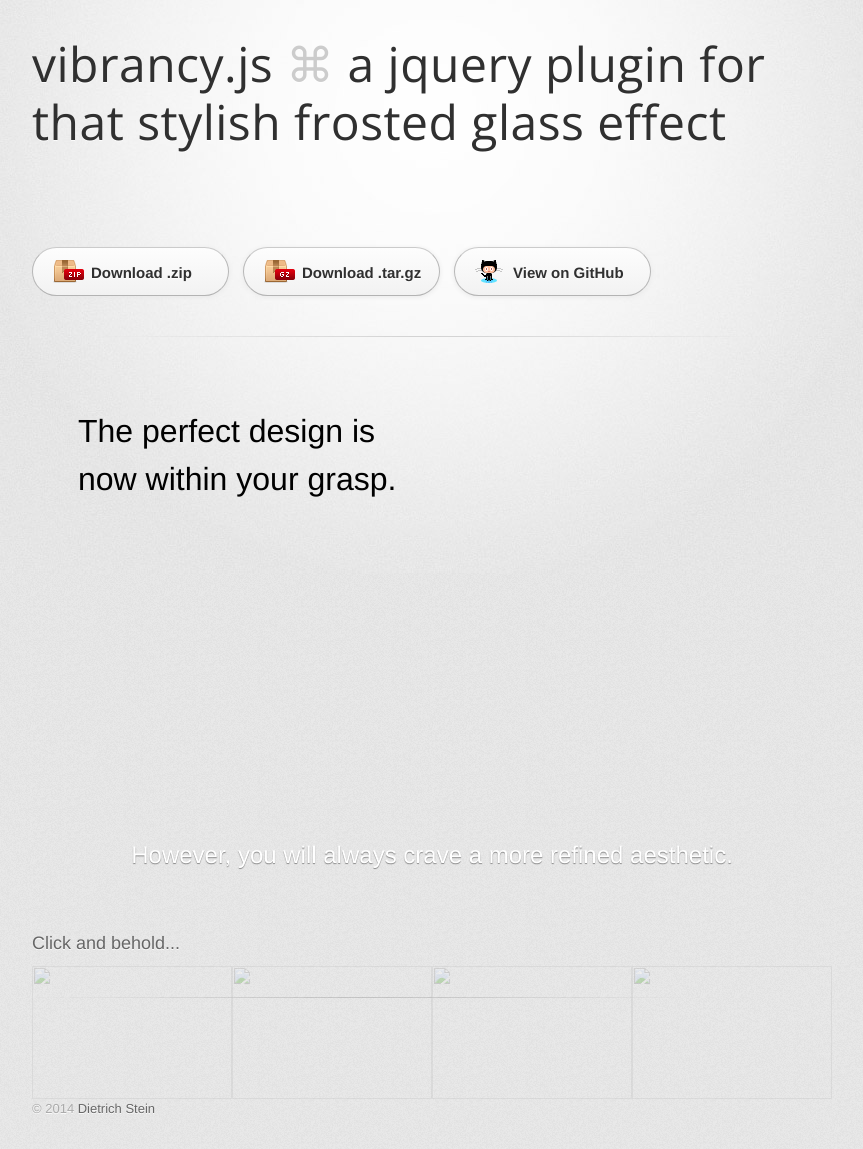
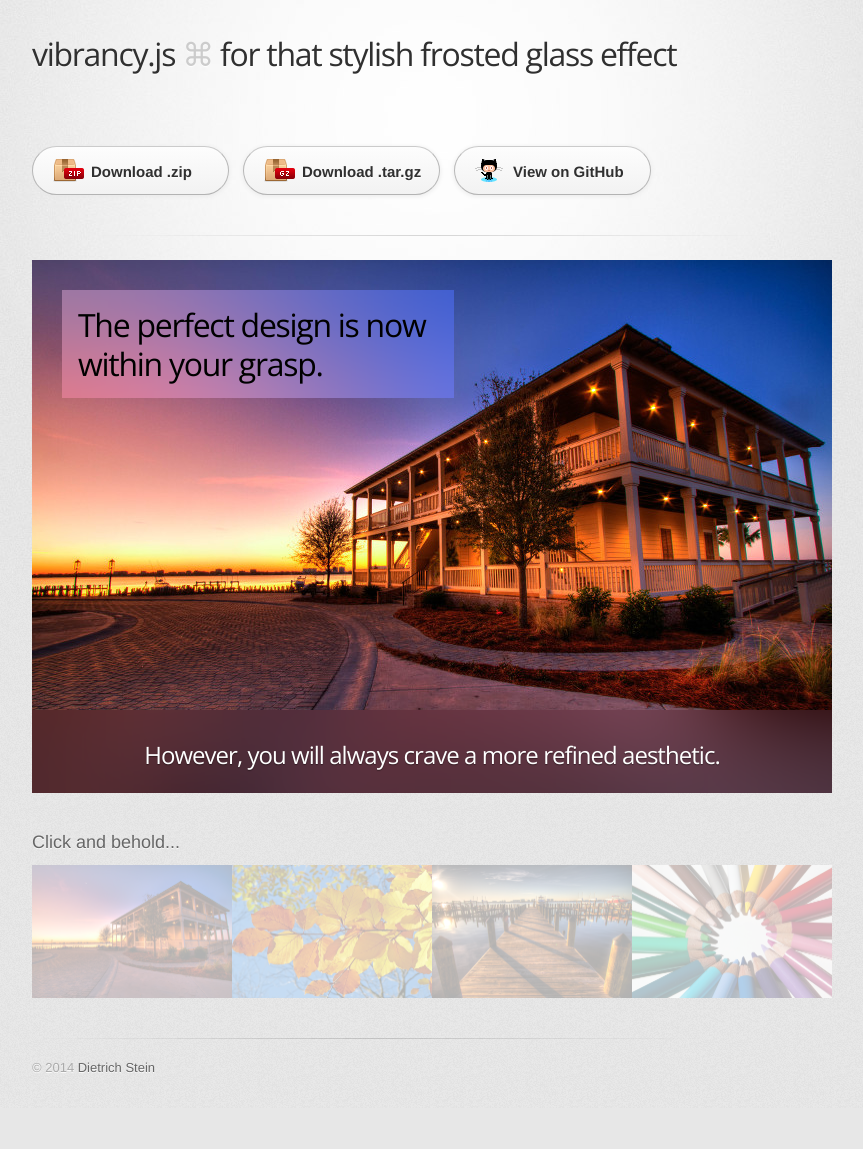
Before and after one commit to dietrich-stein/vibrancy.js, a plain HTML site: page index.html in a window 1280 px wide. Shown: the whole page, without its empty margins (208-1071 px from the left). After the commit the page ends 1108 px from the top, so only its background shows below. Drawn offline with nearby package versions, Linux system fonts and the light colour scheme.

Commit message:
Added images and updated CSS

```diff
--- a/index.html
+++ b/index.html
@@ -25,7 +25,7 @@
           <h1 class="h1-main">
             <span class="hr">vibrancy.js</span>
             <span class="cmd">⌘</span>
-            <span>a jquery plugin for that stylish frosted glass effect</span>
+            <span>for that stylish frosted glass effect</span>
           </h1>
         </header>
 
@@ -47,11 +47,11 @@
             </div>
           </div>
           <h3 class="h3-thumbs hr">Click and behold...</h3>
-          <div class="thumbs-1 group">
-            <img src="modern800.jpg" width="200" height="133">
-            <img src="foliage800.jpg" width="200" height="133">
-            <img src="pier800.jpg" width="200" height="133">
-            <img src="pencils800.jpg" width="200" height="133">
+          <div class="thumbs-1 clearfix">
+            <img src="images/modern800.jpg" width="200" height="133">
+            <img src="images/foliage800.jpg" width="200" height="133">
+            <img src="images/pier800.jpg" width="200" height="133">
+            <img src="images/pencils800.jpg" width="200" height="133">
           </div>
         </section>
 
--- a/stylesheets/stylesheet.css
+++ b/stylesheets/stylesheet.css
@@ -71,8 +71,8 @@ header {
 header h1 {
   font-family: 'Open Sans', 'Helvetica Neue', Helvetica, Arial, serif;
   font-weight: 300;
-  letter-spacing: 0.01em;
-  font-size: 48px;
+  letter-spacing: -0.04em;
+  font-size: 2em;
   color: #303030;
   line-height: 1.2;
 }
@@ -343,6 +343,15 @@ footer a:hover {
     font-weight: 400;
 }
 
+.hl {
+  font-family: 'Open Sans', 'Helvetica Neue', Helvetica, Arial, serif;
+  font-weight: 300;
+  letter-spacing: -0.04em;
+  font-size: 2em;
+  color: #303030;
+  line-height: 1.2;
+}
+
 .h1-main {
 	margin-bottom: 1.5em;
 }
```
Also changed, not shown: images/foliage.jpg (added), images/foliage800.jpg (added), images/modern.jpg (added), images/modern800.jpg (added), images/pencils.jpg (added), images/pencils800.jpg (added), images/pier800.jpg (added), 1 other file.
